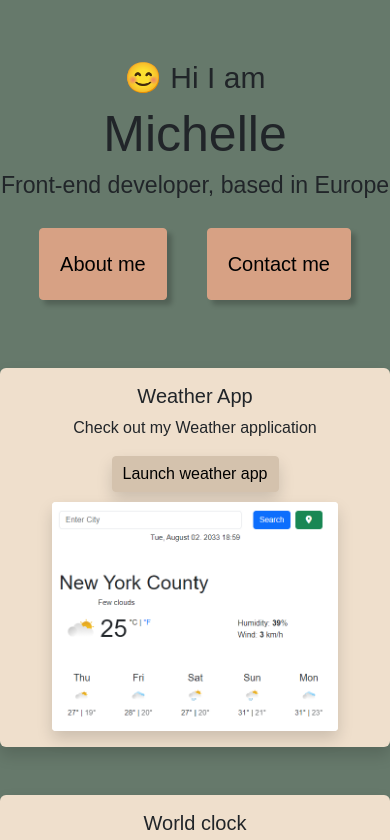
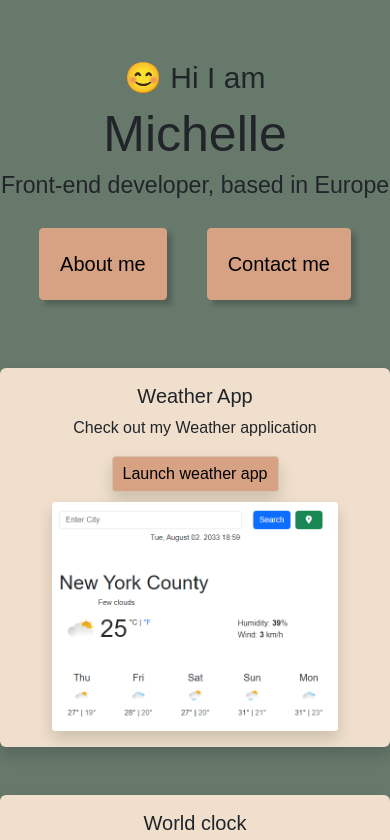
Before and after one commit to MMescudi/Portfolio-1, a plain HTML site: page index.html in a window 390 px wide. In both pictures the pointer is over the button "Launch weather app". Shown: the top 840 px of the page. Drawn offline with nearby package versions, Linux system fonts and the light colour scheme.

Commit message:
btn hover on mobile device remade

```diff
--- a/styles.css
+++ b/styles.css
@@ -106,6 +106,7 @@ img:hover {
   .secondary-btn:hover {
     transform: none;
     transition: none;
+    background-color: #d7a184;
   }
   .weather-img:hover,
   .world-img:hover,
```
